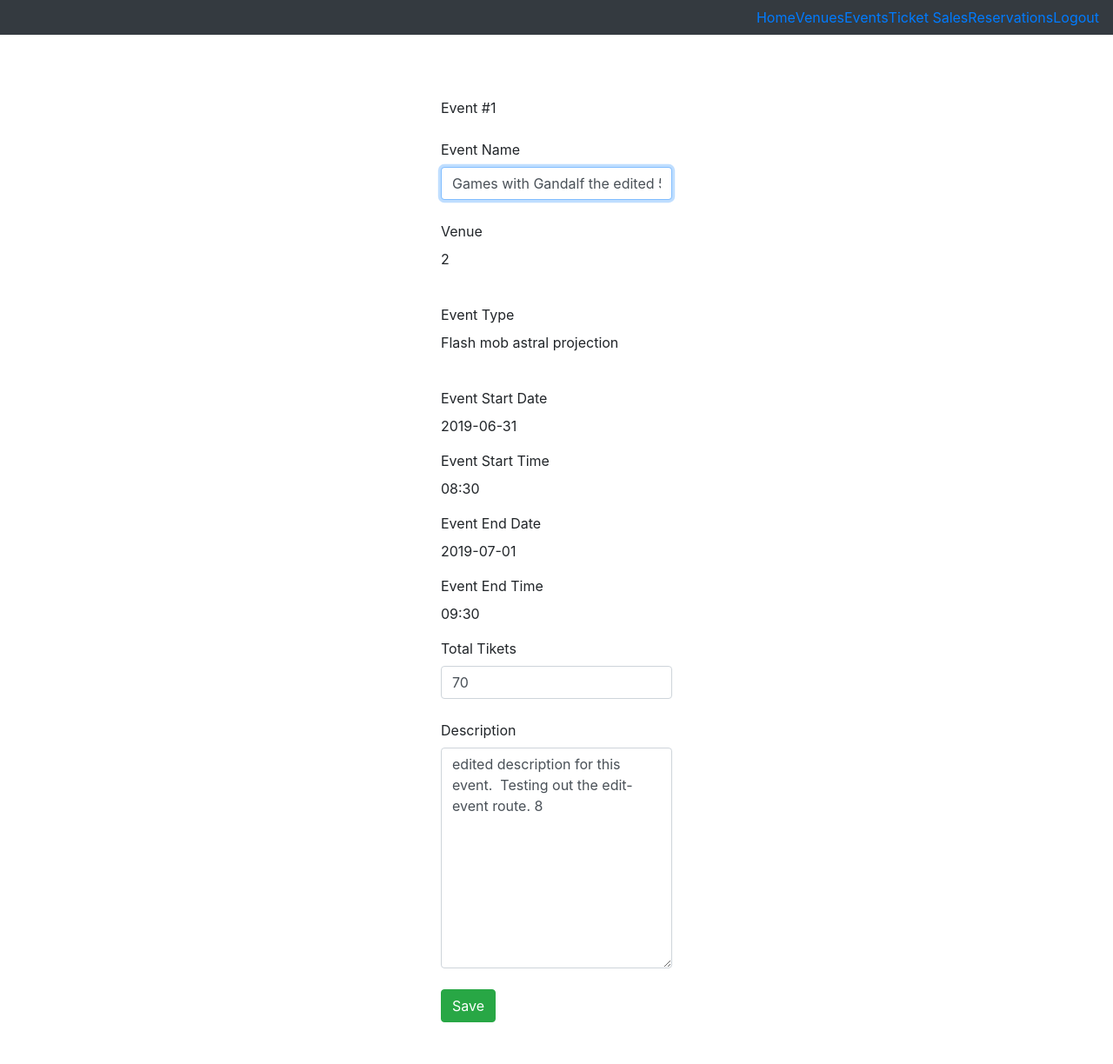
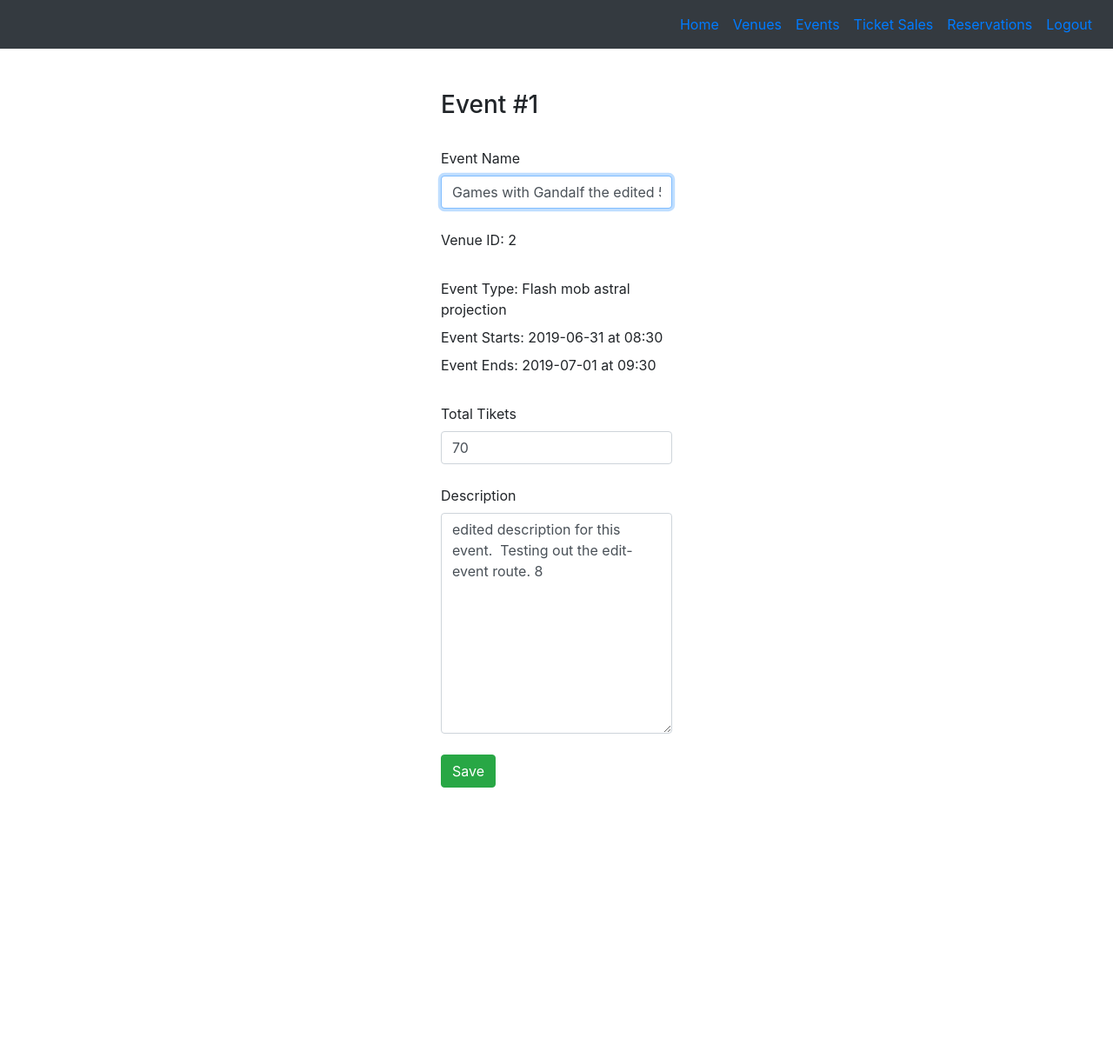
Before and after one commit to IgnacioBellomo/event-booking-site, a Flask app: page /edit-event/1 in a window 1280 px wide. Shown: the whole page at 87% size. After the commit the page ends 906 px from the top, so only its background shows below. Run offline with Flask 2, Linux system fonts and the light colour scheme; a user stored in the database is signed in; some libraries are stand-ins or nearby versions.

Commit message:
styling navbar and background

```diff
--- a/templates/base.html
+++ b/templates/base.html
@@ -8,6 +8,7 @@
     <title>{% block title %}{% endblock %}</title>
     <link rel="stylesheet" href="https://stackpath.bootstrapcdn.com/bootstrap/4.3.1/css/bootstrap.min.css"
         integrity="sha384-ggOyR0iXCbMQv3Xipma34MD+dH/1fQ784/j6cY/iJTQUOhcWr7x9JvoRxT2MZw1T" crossorigin="anonymous">
+        {% block style %}{% endblock %}
 </head>
 
 </head>
@@ -35,7 +36,7 @@
                   <div class="dropdown-menu dropdown-menu-right">
                     <a class="dropdown-item" href="{{ url_for('login') }}">Login</a>
                     <a class="dropdown-item" href="{{ url_for('register') }}">Register</a>
-                <a class="dropdown-item" href="/admin-login">Admin</a>
+                    <!--<a class="dropdown-item" href="/admin-login">Admin</a> -->
                   </div>
                   {% endif %}
                 </div>
--- a/templates/baseadmin.html
+++ b/templates/baseadmin.html
@@ -17,12 +17,12 @@
       <nav class="navbar navbar-expand-lg navbar-dark bg-dark">
         <div class="collapse navbar-collapse">
           <ul class="navbar-nav ml-auto">
-             <li class="navbar-link"><a href="/admin">Home</a></li>
-             <li class="navbar-link"><a href="/admin-venues">Venues</a></li>
-             <li class="navbar-link"><a href="/admin-events">Events</a></li>
-             <li class="navbar-link"><a href="/admin-ticketSales">Ticket Sales</a></li>
-             <li class="navbar-link"><a href="#">Reservations</a></li>
-             <li class="navbar-link"><a href="{{ url_for('logout') }}">Logout</a></li>
+             <li class="nav-link"><a href="/admin">Home</a></li>
+             <li class="nav-link"><a href="/admin-venues">Venues</a></li>
+             <li class="nav-link"><a href="/admin-events">Events</a></li>
+             <li class="nav-link"><a href="/admin-ticketSales">Ticket Sales</a></li>
+             <li class="nav-link"><a href="#">Reservations</a></li>
+             <li class="nav-link"><a href="{{ url_for('logout') }}">Logout</a></li>
           </ul>
         </div>
       </nav>
--- a/templates/editEvent.html
+++ b/templates/editEvent.html
@@ -3,28 +3,18 @@
 {% block title %}Edit Event{% endblock %}
 
 {% block body %}
-
-    <br>
     <div class="container col-lg-3 col-md-6 col-sm-12" centered>
     <div >
-        Event #{{event.eventID}}
+        <h3>Event #{{event.eventID}}</h3>
     </div><br>
         <form action="{{ '/edit-event/%s'%event.eventID|urlencode }}" method="POST">
         <div class="form-group">
             <label for="eventName">Event Name</label><br>
             <input class="form-control" autofocus required id="eventName" name="eventName" value='{{event.eventName}}'><br>
-            <label for="venues">Venue</label><br>
-            <p name="venues" id="venues">{{event.venueID}}</p><br>
-            <label for="eventType">Event Type</label><br>
-            <p name="eventType" id="eventType">{{event.type}}</p><br>
-            <label for="eventStartDate">Event Start Date</label><br>
-            <p id="eventStartDate" name="eventStartDate">{{event.startDate}}</p>
-            <label for="eventStartTime">Event Start Time</label><br>
-            <p id="eventStartTime" name="eventStartTime">{{event.startTime}}</p>
-            <label for="eventEndDate">Event End Date</label><br>
-            <p id="eventEndDate" name="eventEndDate">{{event.endDate}}</p>
-            <label for="eventEndTime">Event End Time</label><br>
-            <p id="eventEndTime" name="eventEndTime">{{event.endTime}}</p>
+            <label for="venues">Venue ID: {{event.venueID}}</label><br><br>
+            <label for="eventType">Event Type: {{event.type}}</label><br>
+            <label for="eventStartDate">Event Starts: {{event.startDate}} at {{event.startTime}}</label><br>
+            <label for="eventEndDate">Event Ends: {{event.endDate}} at {{event.endTime}}</label><br><br>
             <label for="tickets">Total Tikets</label><br>
             <input class="form-control" required id="tickets" name="tickets" value='{{event.ticketsLeft}}'><br>
             <label for="eventDescription">Description</label><br>
```
Also changed, not shown: templates/editVenue.html (+5 -10 lines), templates/index.html (+17 -1 lines), bookThatThang.db, static/img/event_pic/main.jpg (added). Lines whose indentation alone changed are shown as unchanged.
